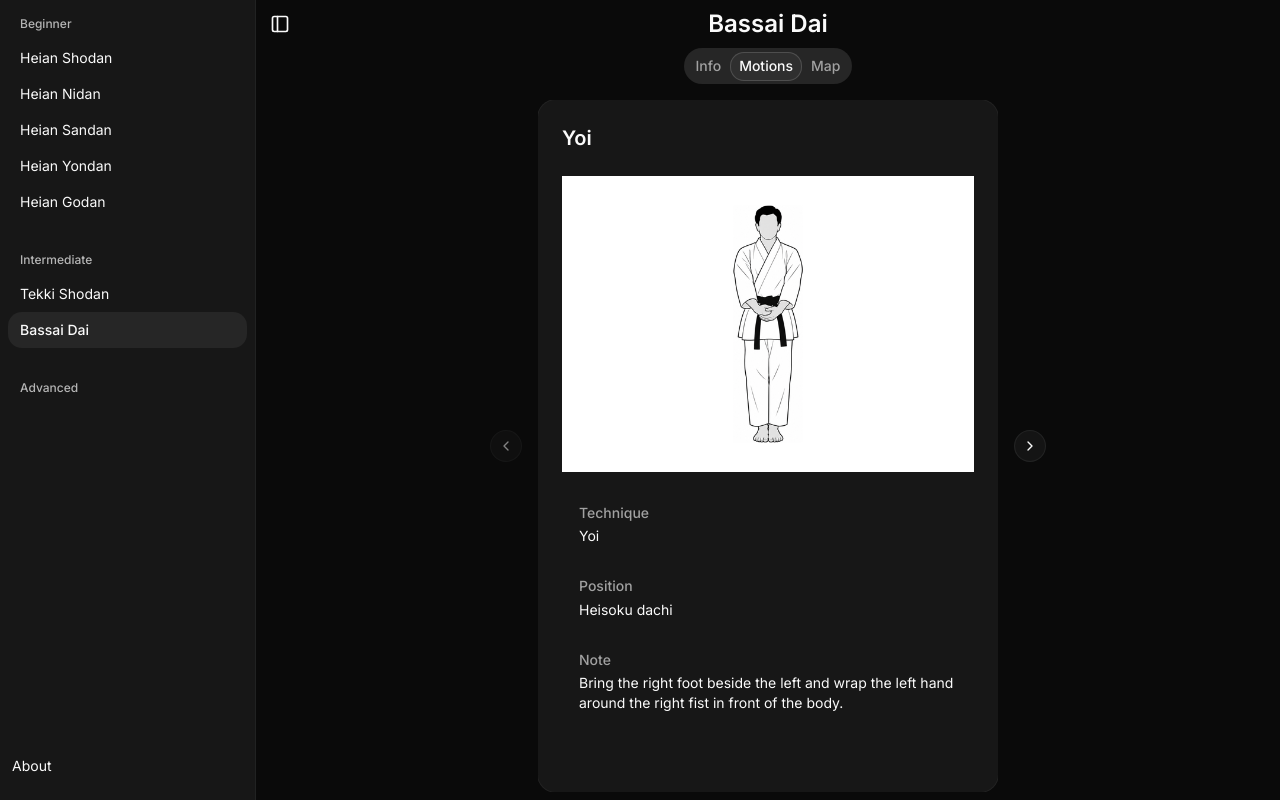
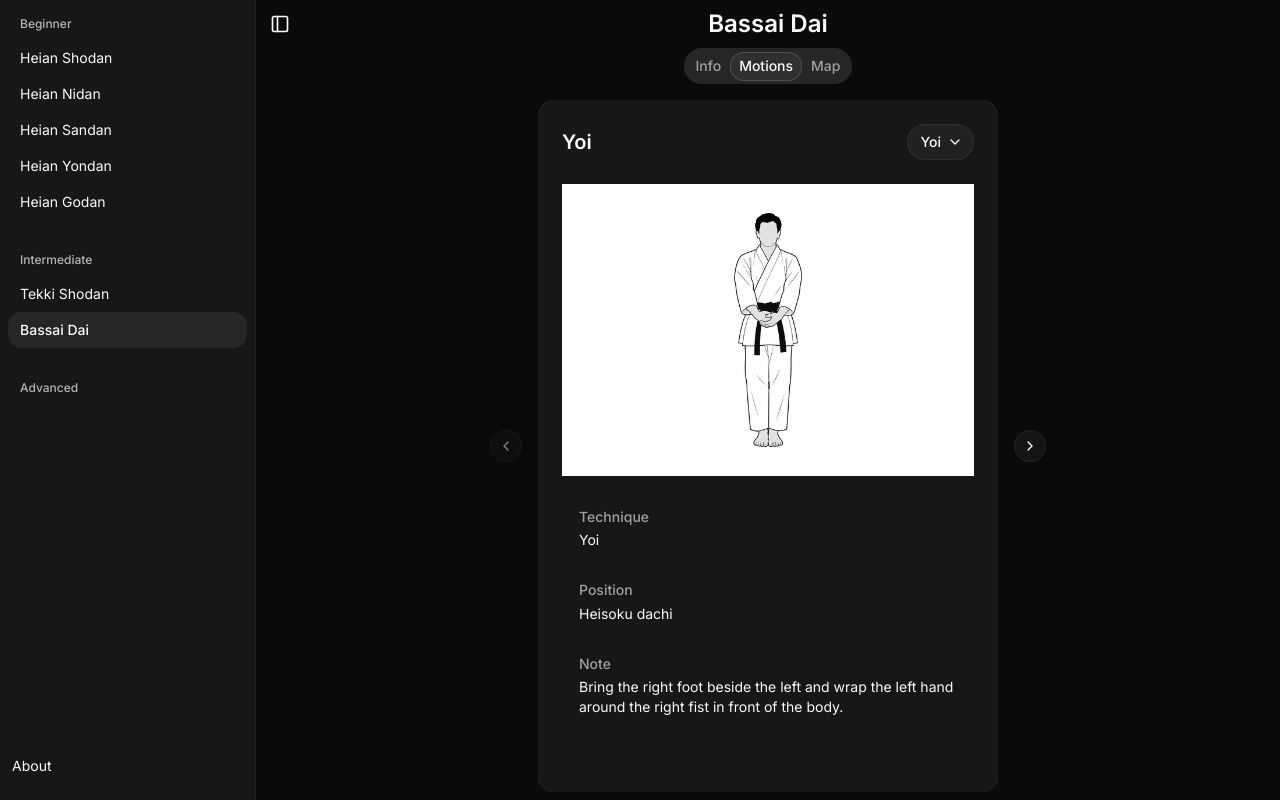
Before and after one commit to cunisia/shotokan-kata-shadcn, a Next.js app: page /kata/bassai-dai/motions in a window 1280 px wide. Built offline with nearby package versions, Linux system fonts and the light colour scheme.

Commit message:
feat(motions): step counter opening the motion list to jump to a motion

```diff
--- a/components/custom/motion-card.tsx
+++ b/components/custom/motion-card.tsx
@@ -1,5 +1,5 @@
 import { RadioGroup } from "@base-ui/react";
-import { Undo2 } from "lucide-react";
+import { ChevronDown, Undo2 } from "lucide-react";
 import Image from "next/image";
 import { Badge } from "@/components/ui/badge";
 import { Button } from "@/components/ui/button";
@@ -29,6 +29,9 @@ export default function MotionCard({
   goBackToYoi,
   isAboveTheFold = false,
   isLcpCandidate = false,
+  stepTotal,
+  isListOpen,
+  toggleList,
 }: {
   motion: Motion;
   angle: Angle;
@@ -36,6 +39,9 @@ export default function MotionCard({
   goBackToYoi: () => void;
   isAboveTheFold?: boolean;
   isLcpCandidate?: boolean;
+  stepTotal: number;
+  isListOpen: boolean;
+  toggleList: (counter: HTMLButtonElement) => void;
 }) {
   const isTableDisplayed = (motion: Motion) =>
     !["yoi", "yame"].includes(motion.techniques[0].name);
@@ -48,10 +54,35 @@ export default function MotionCard({
   return (
     <Card className="h-full">
       <CardHeader>
-        <CardTitle className="flex flex-row items-center justify-center">
-          <h2 className="text-xl font-semibold capitalize flex-1">
+        <CardTitle className="flex flex-row items-center justify-center gap-2">
+          <h2 className="text-xl font-semibold capitalize flex-1 min-w-0 break-words">
             {getMotionName(motion)}
           </h2>
+          <Button
+            variant="outline"
+            data-slot="step-counter"
+            aria-haspopup="dialog"
+            aria-expanded={isListOpen}
+            aria-label={`${
+              motion.index
+                ? `Step ${motion.index} of ${stepTotal}`
+                : motion.techniques[0].name
+            }, show all motions`}
+            onClick={(event) => toggleList(event.currentTarget)}
+            // As tall as the button next to it (36px), with a 44px tap area.
+            className="relative tabular-nums after:absolute after:-inset-1"
+          >
+            {motion.index ? (
+              <span>
+                {motion.index}
+                <span className="text-muted-foreground"> / {stepTotal}</span>
+              </span>
+            ) : (
+              // Yoi and yame have no step number in the book.
+              <span className="capitalize">{motion.techniques[0].name}</span>
+            )}
+            <ChevronDown data-icon="inline-end" />
+          </Button>
           {motion.techniques[0].name !== "yoi" && (
             <Button
               variant="outline"
--- a/components/custom/motions-carousel.tsx
+++ b/components/custom/motions-carousel.tsx
@@ -1,6 +1,6 @@
 "use client";
 import { notFound, useParams } from "next/navigation";
-import { useEffect, useEffectEvent, useState } from "react";
+import { useEffect, useEffectEvent, useRef, useState } from "react";
 import { getKata } from "@/app/data/get-kata";
 import {
   Carousel,
@@ -10,9 +10,10 @@ import {
   CarouselNext,
   CarouselPrevious,
 } from "@/components/ui/carousel";
-import type { Angle } from "@/lib/motion";
+import { type Angle, getStepTotal } from "@/lib/motion";
 import type { Motion } from "@/type";
 import MotionCard from "./motion-card";
+import MotionListPicker from "./motion-list";
 
 const getMotionId = (motion: Motion) => {
   if (motion.index) {
@@ -30,6 +31,32 @@ export default function MotionsCarousel() {
   const [api, setApi] = useState<CarouselApi>();
 
   const goBackToYoi = () => api?.scrollTo(0);
+
+  const [isListOpen, setIsListOpen] = useState(false);
+  // The step counter that opened the list: the desktop popover is anchored
+  // to it.
+  const [listAnchor, setListAnchor] = useState<HTMLElement | null>(null);
+  const currentRowRef = useRef<HTMLButtonElement>(null);
+
+  const toggleList = (counter: HTMLButtonElement) => {
+    setListAnchor(counter);
+    setIsListOpen((isOpen) => !isOpen);
+  };
+
+  // Jump without animating through every slide in between. Embla emits
+  // `select`, so the URL is updated by `onNavigate` exactly like on swipe.
+  const goToMotion = (index: number) => {
+    setIsListOpen(false);
+    api?.scrollTo(index, true);
+  };
+
+  // Return the focus to the step counter of the slide now displayed.
+  const getCurrentCounter = () =>
+    api
+      ?.slideNodes()
+      [api.selectedScrollSnap()]?.querySelector<HTMLElement>(
+        "[data-slot=step-counter]",
+      ) ?? null;
 
   // The page is prerendered at build time, so `?index=` is unknown on the
   // server: the server HTML always shows slide 0. On the client, the lazy
@@ -50,7 +77,10 @@ export default function MotionsCarousel() {
     return Math.min(value, kata.motions.length - 1);
   });
 
+  const [selectedIndex, setSelectedIndex] = useState(startIndex);
+
   const onNavigate = useEffectEvent((_api: CarouselApi) => {
+    setSelectedIndex(_api?.selectedScrollSnap() ?? 0);
     const params = new URLSearchParams(window.location.search);
     const index = _api?.selectedScrollSnap();
     if (index !== undefined) {
@@ -79,7 +109,10 @@ export default function MotionsCarousel() {
     notFound();
   }
 
+  const stepTotal = getStepTotal(kata.motions);
+
   return (
+    <>
       <Carousel
         className="w-full flex-1 min-h-0 [&>[data-slot=carousel-content]]:h-full"
         setApi={setApi}
@@ -101,6 +134,9 @@ export default function MotionsCarousel() {
                 // first one a high fetch priority.
                 isAboveTheFold={index < 2}
                 isLcpCandidate={index === 0}
+                stepTotal={stepTotal}
+                isListOpen={isListOpen && index === selectedIndex}
+                toggleList={toggleList}
               />
             </CarouselItem>
           ))}
@@ -108,5 +144,17 @@ export default function MotionsCarousel() {
         <CarouselPrevious className="hidden md:flex" />
         <CarouselNext className="hidden md:flex" />
       </Carousel>
+      <MotionListPicker
+        open={isListOpen}
+        onOpenChange={setIsListOpen}
+        anchor={listAnchor}
+        finalFocus={getCurrentCounter}
+        motions={kata.motions}
+        angle={angle}
+        currentIndex={selectedIndex}
+        currentRowRef={currentRowRef}
+        onSelect={goToMotion}
+      />
+    </>
   );
 }
```
Lines whose indentation alone changed are shown as unchanged.
